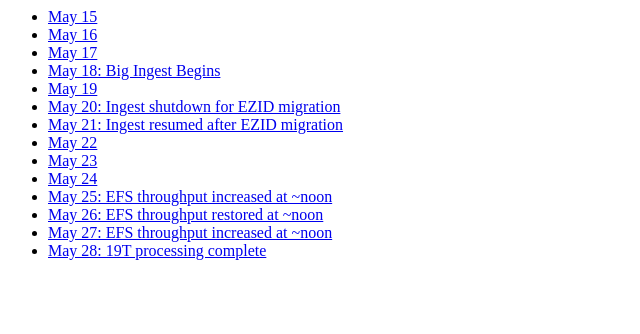
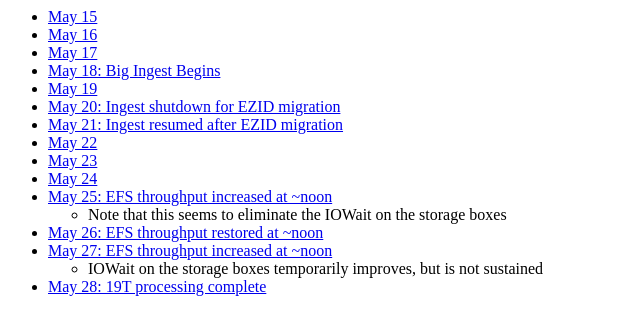
Before and after one commit to CDLUC3/merritt-tinker-public, a plain HTML site: page sar-may22/index.html in a window 1280 px wide. Shown: the whole page, without its empty margins (0-640 px from the left). Drawn offline with nearby package versions, Linux system fonts and the light colour scheme.

Commit message:
add notes

```diff
--- a/sar-may22/index.html
+++ b/sar-may22/index.html
@@ -14,9 +14,19 @@
         <li><a href="sar22.html">May 22</a></li>
         <li><a href="sar23.html">May 23</a></li>
         <li><a href="sar24.html">May 24</a></li>
-        <li><a href="sar25.html">May 25: EFS throughput increased at ~noon</a></li>
+        <li>
+          <a href="sar25.html">May 25: EFS throughput increased at ~noon</a>
+          <ul>
+            <li>Note that this seems to eliminate the IOWait on the storage boxes</li>
+          </ul>
+        </li>
         <li><a href="sar26.html">May 26: EFS throughput restored at ~noon</a></li>
-        <li><a href="sar27.html">May 27: EFS throughput increased at ~noon</a></li>
+        <li>
+          <a href="sar27.html">May 27: EFS throughput increased at ~noon</a>
+          <ul>
+            <li>IOWait on the storage boxes temporarily improves, but is not sustained</li>
+          </ul>
+        </li>
         <li><a href="sar28.html">May 28: 19T processing complete</a></li>
       </ul>
 
```
